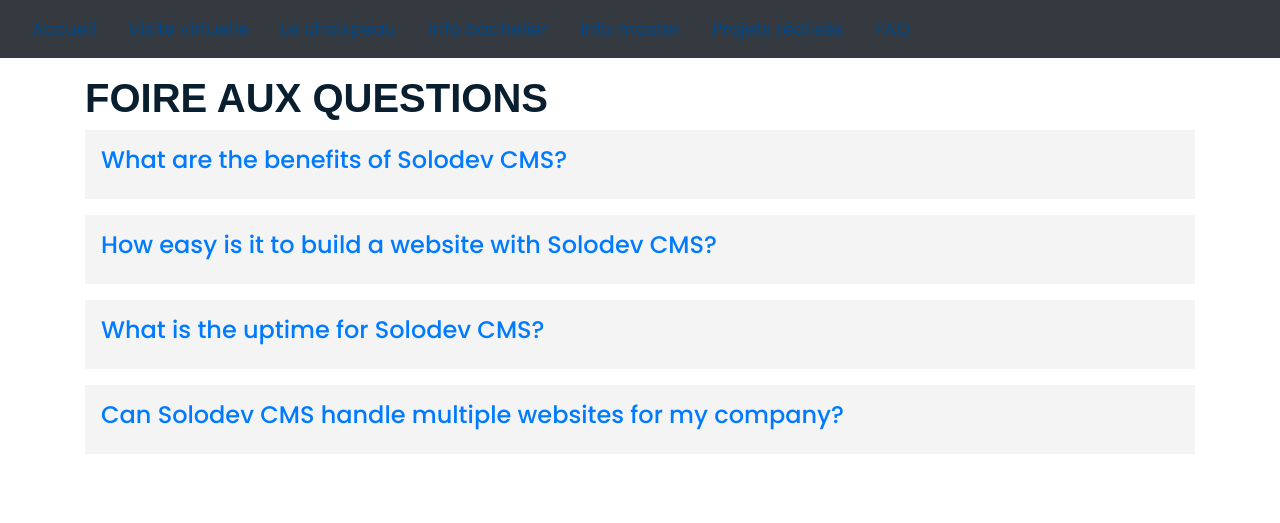
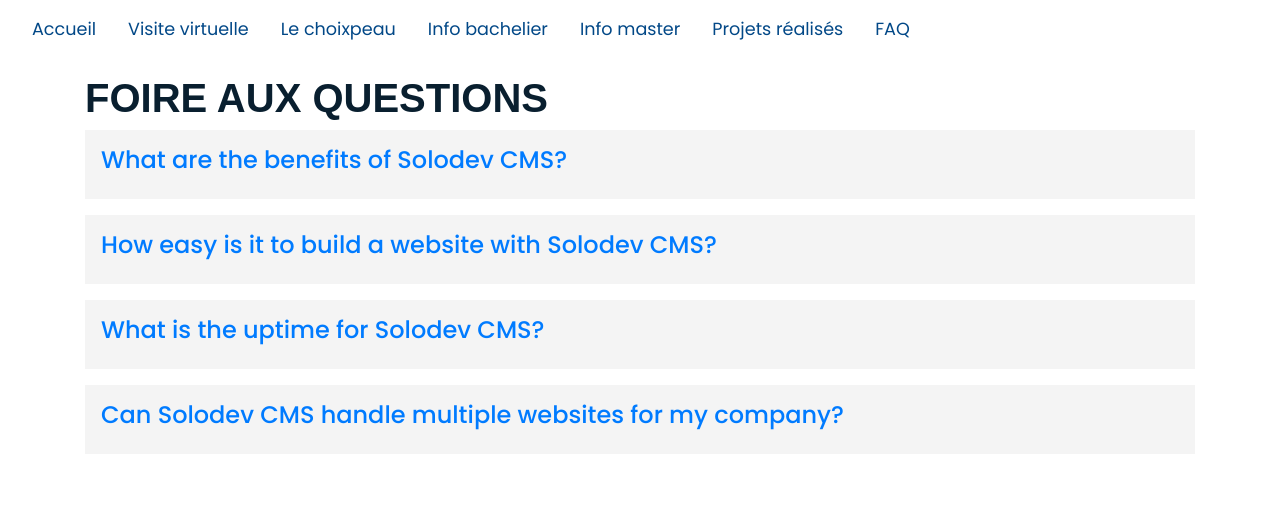
Before and after one commit to Teero29/VirtualTourProject, a plain HTML site: page faq.html in a window 1280 px wide. Shown: the top 523 px of the page. Drawn offline with nearby package versions, Linux system fonts and the light colour scheme.

Commit message:
modif de la navbar

```diff
--- a/faq.html
+++ b/faq.html
@@ -15,7 +15,7 @@
 </head>
 <body>
 	<header>
-		<nav class="navbar navbar-expand-lg navbar bg-dark fixed-top">
+		<nav class="navbar navbar-expand-lg fixed-top">
             <button class="navbar-toggler" type="button" data-toggle="collapse" data-target="#navbarSupportedContent" aria-controls="navbarSupportedContent" aria-expanded="false" aria-label="Toggle navigation"><span class="navbar-toggler-icon"></span></button>
             <div class="collapse navbar-collapse" id="navbarSupportedContent">
                 <ul class="nav ">
```
Also changed, not shown: index.html (+1 -1 lines), info_bachelier.html (+1 -1 lines), info_master.html (+1 -1 lines).
